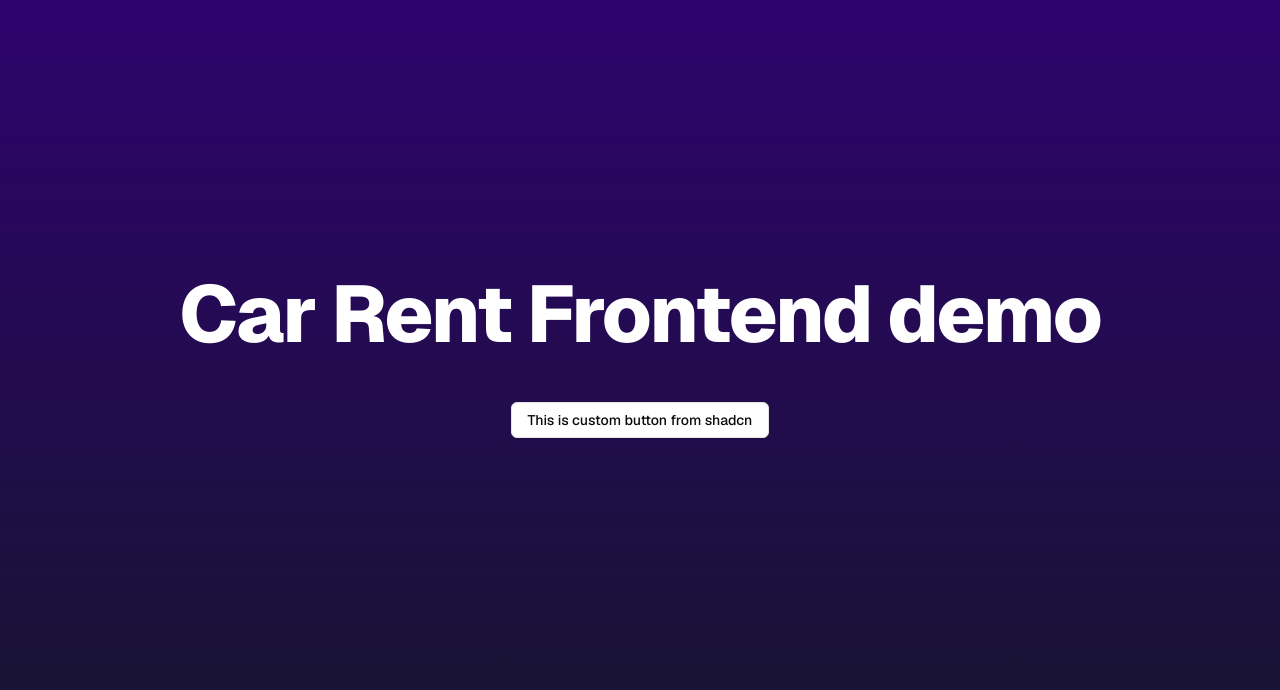
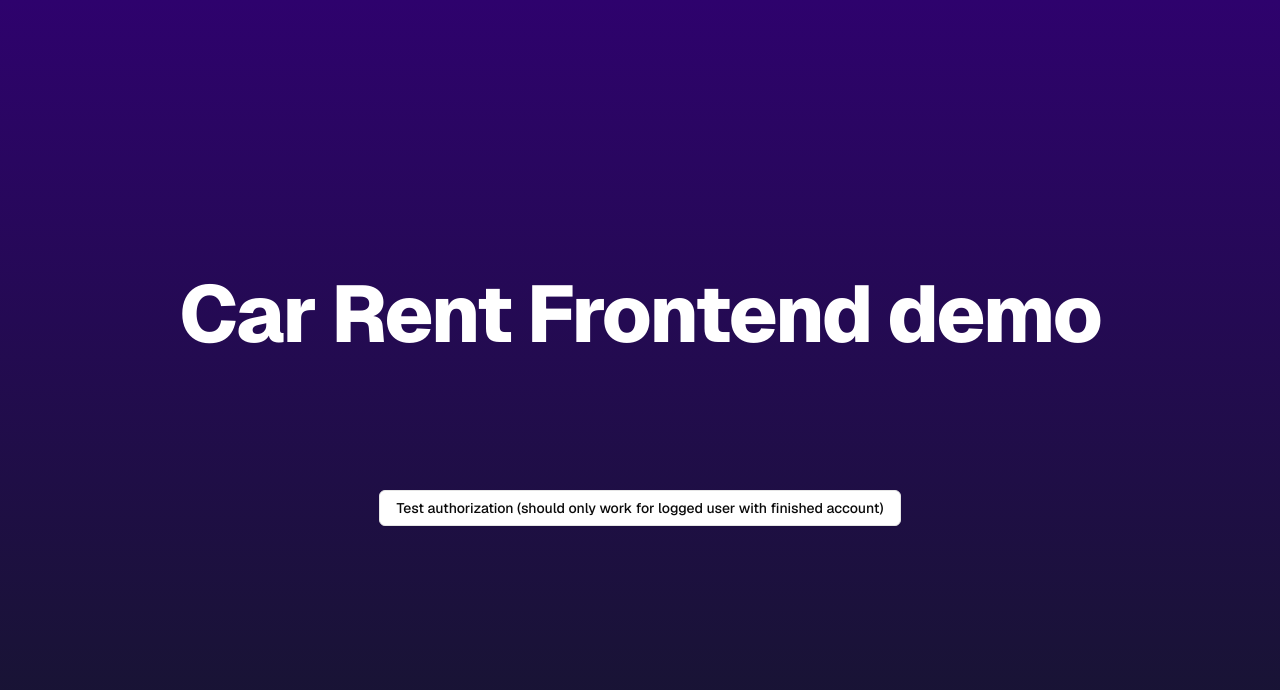
Before and after one commit to kTrzcinskii/car-rent, a Next.js app in the folder frontend/: page / in a window 1280 px wide. Shown: the top 690 px of the page. Built offline with nearby package versions, Linux system fonts and the light colour scheme; no server answers.

Commit message:
Finish frontend auth

```diff
--- a/frontend/src/app/page.tsx
+++ b/frontend/src/app/page.tsx
@@ -1,19 +1,39 @@
 "use client";
 
+import axios from "axios";
 import GoogleAuth from "~/components/GoogleAuth";
 import { Button } from "~/components/ui/button";
+import { API_BASE_URL, TOKEN_KEY } from "~/lib/consts";
 
 export default function HomePage() {
+  // TODO: remove it
+  const testApiCall = async () => {
+    const url = `${API_BASE_URL}/Test/auth`;
+    try {
+      const token = localStorage.getItem(TOKEN_KEY);
+      const response = await axios.get(url, {
+        headers: {
+          Authorization: `Bearer ${token}`,
+        },
+      });
+      alert(response.data);
+      console.log(response.data);
+    } catch (error) {
+      alert(error);
+    }
+  };
+
   return (
     <main className="flex min-h-screen flex-col items-center justify-center bg-gradient-to-b from-[#2e026d] to-[#15162c]">
       <div className="container flex flex-col items-center justify-center gap-12 px-4 py-16">
         <h1 className="text-5xl font-extrabold tracking-tight text-white sm:text-[5rem]">
           Car Rent Frontend demo
         </h1>
-        <Button variant="outline" onClick={() => alert("OnClick action")}>
-          This is custom button from shadcn
+        <GoogleAuth />
+        <Button variant="outline" onClick={async () => await testApiCall()}>
+          Test authorization (should only work for logged user with finished
+          account)
         </Button>
-        <GoogleAuth />
       </div>
     </main>
   );
--- a/frontend/src/components/GoogleAuth.tsx
+++ b/frontend/src/components/GoogleAuth.tsx
@@ -6,11 +6,7 @@ import { useMutation } from "@tanstack/react-query";
 import axios from "axios";
 import { API_BASE_URL, TOKEN_KEY } from "~/lib/consts";
 import { useRouter } from "next/navigation";
-
-interface IBackendResponse {
-  token: string;
-  finishRegistration: boolean;
-}
+import { type IAuthResponse } from "~/responses/IAuthResponse";
 
 const GoogleAuth = () => {
   const router = useRouter();
@@ -18,9 +14,8 @@ const GoogleAuth = () => {
   const mutation = useMutation({
     mutationFn: async (googleToken: string) => {
       const url = `${API_BASE_URL}/Auth/google/callback`;
-      const response = await axios.post<IBackendResponse>(url, googleToken, {
+      const response = await axios.post<IAuthResponse>(url, googleToken, {
         headers: {
-          Accept: "*/*",
           "Content-Type": "application/json",
         },
       });
@@ -31,6 +26,8 @@ const GoogleAuth = () => {
       localStorage.setItem(TOKEN_KEY, data.token);
       if (data.finishRegistration) {
         router.push("/complete-registration");
+      } else {
+        console.log("already have an account");
       }
     },
     onError: (error) => {
--- a/frontend/src/components/forms/CompleteRegistrationForm.tsx
+++ b/frontend/src/components/forms/CompleteRegistrationForm.tsx
@@ -22,6 +22,10 @@ import { Input } from "~/components/ui/input";
 import { cn } from "~/lib/utils";
 import { Calendar } from "../ui/calendar";
 import { format } from "date-fns";
+import { useMutation } from "@tanstack/react-query";
+import { API_BASE_URL, TOKEN_KEY } from "~/lib/consts";
+import axios from "axios";
+import { type IAuthResponse } from "~/responses/IAuthResponse";
 
 const formSchema = z.object({
   FirstName: z.string().min(2),
@@ -95,8 +99,37 @@ const CompleteRegistrationForm = () => {
     },
   });
 
+  const mutation = useMutation({
+    mutationFn: async (values: FormSchemaType) => {
+      const payload = {
+        ...values,
+        DateOfBirth: values.DateOfBirth.toISOString(),
+        DateOfLicenseObtained: values.DateOfLicenseObtained.toISOString(),
+      };
+      const url = `${API_BASE_URL}/Auth/finish-registration`;
+      const token = localStorage.getItem(TOKEN_KEY);
+      const response = await axios.post<IAuthResponse>(url, payload, {
+        headers: {
+          "Content-Type": "application/json",
+          Authorization: `Bearer ${token}`,
+        },
+      });
+      return response.data;
+    },
+    onSuccess: (data) => {
+      localStorage.setItem(TOKEN_KEY, data.token);
+      if (data.finishRegistration) {
+        console.error("Reigstration failed. Try again later.");
+      }
+    },
+    onError: (error) => {
+      console.error("Request failed:", error);
+    },
+  });
+
   function onSubmit(values: FormSchemaType) {
-    console.log(values);
+    mutation.mutate(values);
+    console.log("Successfully logged in");
   }
 
   return (
--- /dev/null
+++ b/frontend/src/responses/IAuthResponse.ts
@@ -0,0 +1,4 @@
+export interface IAuthResponse {
+  token: string;
+  finishRegistration: boolean;
+}
```
